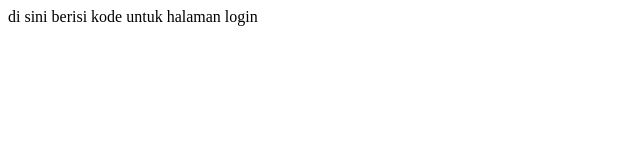
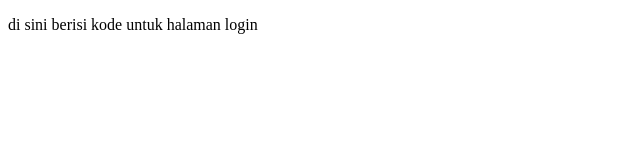
Before and after one commit to dhikanaga/belajar-git, a plain HTML site: page login.html in a window 1280 px wide. Shown: the whole page, without its empty margins (0-640 px from the left). Drawn offline with Linux system fonts and the light colour scheme.

Commit message:
edit login.html

```diff
--- a/login.html
+++ b/login.html
@@ -5,6 +5,6 @@
     <title>Title</title>
 </head>
 <body>
-di sini berisi kode untuk halaman login
+<p>di sini berisi kode untuk halaman login</p>
 </body>
 </html>
```
